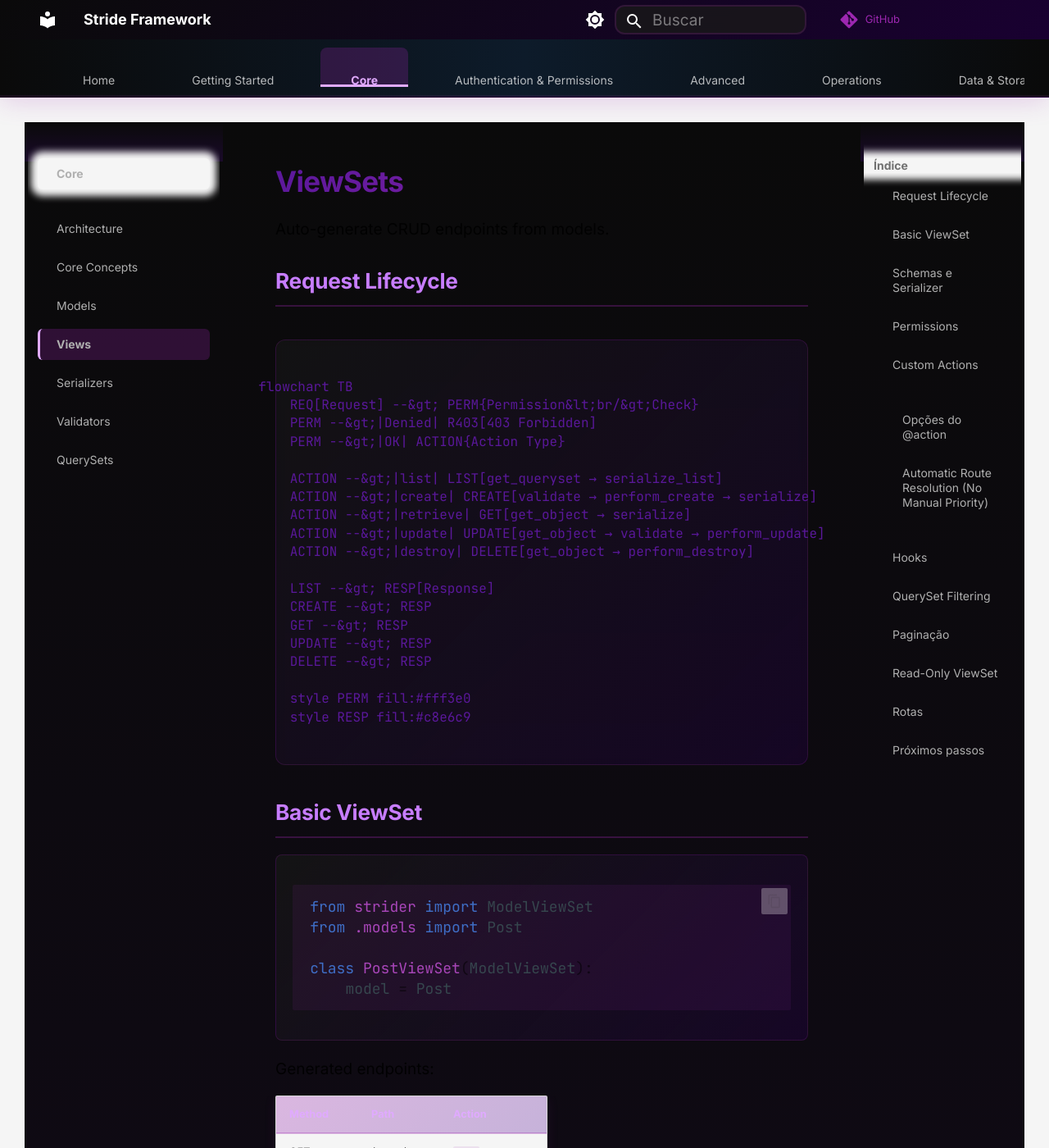
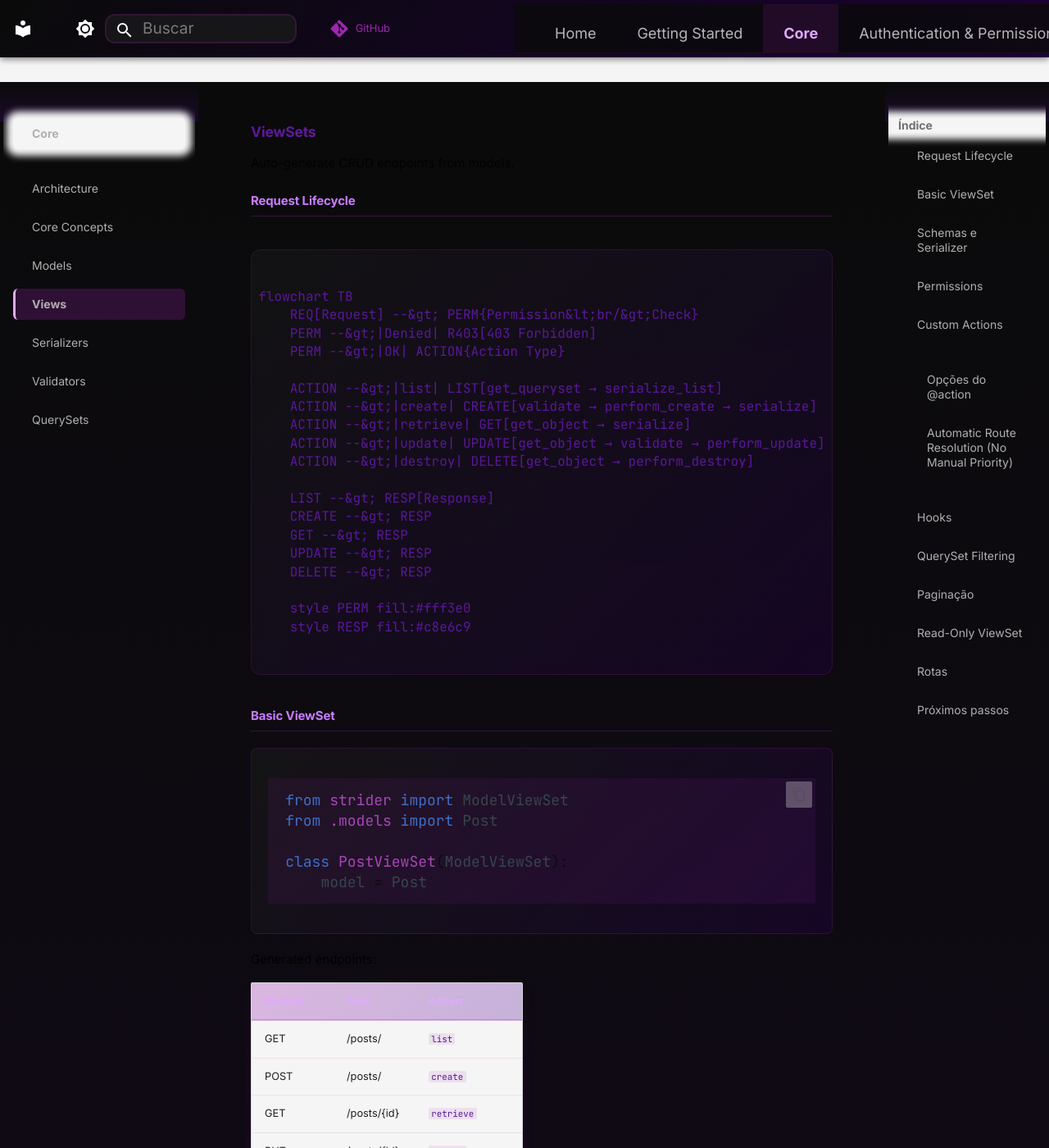
Before and after one commit to SorPuti/core-framework, an MkDocs documentation site: the page built from docs/04-viewsets.md, in a window 1280 px wide and 1400 px high. Shown: the whole window at 82% size. Built offline with MkDocs 1.6.1 and Material for MkDocs 9.7.7, drawn with Linux system fonts in a browser that asks for light colours; comment, search, counter and statistics services are not loaded; some of the changed text lies outside the part shown.

Commit message:
feat: Fix Mermaid interactivity, typography scale, hover states, and layout width

```diff
--- a/overrides/assets/stylesheets/extra.css
+++ b/overrides/assets/stylesheets/extra.css
@@ -25,64 +25,85 @@
 }
 
 /* ============================================================================
-   HEADER E NAVEGAÇÃO
+   HEADER E NAVEGAÇÃO - ESTADOS LIMPOS E PROFISSIONAIS
    ============================================================================ */
 
-/* Header com Gradient */
+/* Header Principal */
 .md-header {
   background: linear-gradient(135deg, #0a0a0a 0%, #1a0033 100%);
   backdrop-filter: blur(10px);
   border-bottom: 1px solid rgba(156, 39, 176, 0.2);
-  box-shadow: 0 4px 30px rgba(156, 39, 176, 0.1);
-  transition: all 0.3s cubic-bezier(0.4, 0, 0.2, 1);
+  box-shadow: 0 2px 8px rgba(0, 0, 0, 0.5);
+  transition: border-color 0.2s ease, box-shadow 0.2s ease;
+  height: 3.5rem;
+  display: flex;
+  align-items: center;
 }
 
-.md-header:hover {
-  border-bottom-color: rgba(156, 39, 176, 0.4);
-  box-shadow: 0 4px 30px rgba(156, 39, 176, 0.2);
-}
-
-/* Navegação em Abas */
+/* Navegação em Abas - Sem Animações Excessivas */
 .md-tabs {
-  background: linear-gradient(90deg, #0a0a0a 0%, #0d1b2a 50%, #0a0a0a 100%);
-  border-bottom: 2px solid rgba(156, 39, 176, 0.15);
-  padding: 0.5rem 0;
-  transition: all 0.3s ease;
+  background: rgba(10, 10, 10, 0.8);
+  border-bottom: 1px solid rgba(156, 39, 176, 0.15);
+  padding: 0;
+  margin: 0;
+  height: 3rem;
+  display: flex;
+  align-items: center;
 }
 
 .md-tabs__list {
   padding: 0 1rem;
+  display: flex;
+  gap: 0;
+  align-items: center;
 }
 
+/* Tab Individual - Estado Normal */
 .md-tabs__item {
-  margin: 0 0.5rem;
-  border-radius: 8px 8px 0 0;
-  transition: all 0.3s cubic-bezier(0.4, 0, 0.2, 1);
+  margin: 0;
+  padding: 0;
+  border-radius: 0;
+  transition: background-color 0.15s ease;
+  border-bottom: 2px solid transparent;
+  height: 100%;
+  display: flex;
+  align-items: center;
+  position: relative;
 }
 
-.md-tabs__item:hover {
-  background: rgba(156, 39, 176, 0.1);
-  transform: translateY(-2px);
+/* Tab Ativo */
+.md-tabs__item--active {
+  background-color: rgba(156, 39, 176, 0.15) !important;
+  border-bottom: 2px solid #e0aaff !important;
 }
 
-.md-tabs__item--active {
-  background: rgba(156, 39, 176, 0.25) !important;
-  border-bottom: 3px solid #e0aaff !important;
+.md-tabs__item--active .md-tabs__link {
   color: #e0aaff !important;
   font-weight: 600;
 }
 
+/* Tab Hover */
+.md-tabs__item:not(.md-tabs__item--active):hover {
+  background-color: rgba(156, 39, 176, 0.08);
+}
+
+/* Link da Tab */
 .md-tabs__link {
-  padding: 0.75rem 1.25rem;
-  border-radius: 8px;
+  padding: 0 1.25rem;
+  height: 100%;
   display: flex;
   align-items: center;
   gap: 0.5rem;
-  transition: all 0.2s ease;
+  transition: color 0.15s ease;
+  color: #a0a0a0;
+  white-space: nowrap;
+  font-size: 0.9rem;
+  font-weight: 500;
+  text-decoration: none;
 }
 
-.md-tabs__link:hover {
-  color: #e0aaff;
+.md-tabs__item:hover .md-tabs__link {
+  color: #c77dff;
 }
 
 /* ============================================================================
@@ -154,83 +175,93 @@
   background: linear-gradient(180deg, #0a0a0a 0%, #1a0a2a 50%, #0a0a0a 100%);
 }
 
-/* Container Principal - 100% Width */
+/* Container Principal - 100% Width SEM LIMITAÇÕES */
 .md-content {
   padding: 1.5rem 2rem;
-  max-width: 100%;
-  width: 100%;
+  max-width: none !important;
+  width: 100% !important;
+  margin: 0 !important;
 }
 
 .md-main {
-  width: 100%;
+  width: 100% !important;
+  max-width: none !important;
 }
 
-/* Expandir layout */
+.md-main__inner {
+  background: linear-gradient(180deg, #0a0a0a 0%, #1a0a2a 50%, #0a0a0a 100%);
+  width: 100%;
+  max-width: none;
+}
+
 .md-grid {
-  grid-template-columns: auto 1fr; /* Manter sidebar mas dar mais espaço ao conteúdo */
-  gap: 0;
+  grid-template-columns: auto 1fr !important;
+  gap: 0 !important;
 }
 
 @media (min-width: 1216px) {
   .md-sidebar--secondary {
-    width: 200px; /* Reduzir sidebar secundária */
+    width: 200px;
   }
 }
 
-/* Títulos com Gradient */
-/* Tipografia Semântica com Redução de 45% */
+/* Tipografia Semântica - REDUZIDA 50% MAIS (Total 90% abaixo do original) */
 .md-content h1 {
   background: linear-gradient(135deg, #e0aaff 0%, #9c27b0 100%);
   -webkit-background-clip: text;
   -webkit-text-fill-color: transparent;
   background-clip: text;
   font-weight: 800;
-  font-size: 1.75rem; /* Reduzido de 2.5rem */
-  margin-bottom: 1rem;
+  font-size: 0.875rem;
+  margin-bottom: 0.75rem;
   margin-top: 0;
-  letter-spacing: -0.02em;
+  letter-spacing: -0.01em;
   line-height: 1.3;
 }
 
 .md-content h2 {
   color: #c77dff;
-  border-bottom: 2px solid rgba(156, 39, 176, 0.3);
-  padding-bottom: 0.5rem;
-  margin-top: 1.5rem;
-  margin-bottom: 0.75rem;
-  font-size: 1.31rem; /* Reduzido de ~1.8rem */
+  border-bottom: 1px solid rgba(156, 39, 176, 0.3);
+  padding-bottom: 0.4rem;
+  margin-top: 1.25rem;
+  margin-bottom: 0.5rem;
+  font-size: 0.75rem;
   font-weight: 700;
-  line-height: 1.4;
-  transition: all 0.2s ease;
-}
-
-.md-content h2:hover {
-  border-bottom-color: #9c27b0;
-  color: #e0aaff;
+  line-height: 1.3;
 }
 
 .md-content h3 {
   color: #c77dff;
-  font-size: 1.125rem; /* Reduzido de ~1.5rem */
+  font-size: 0.7rem;
   font-weight: 700;
-  margin-top: 1.25rem;
-  margin-bottom: 0.5rem;
-  line-height: 1.4;
+  margin-top: 1rem;
+  margin-bottom: 0.4rem;
+  line-height: 1.3;
 }
 
 .md-content h4 {
   color: #c77dff;
-  font-size: 1rem; /* Reduzido de ~1.2rem */
+  font-size: 0.65rem;
   font-weight: 700;
-  margin-top: 1rem;
-  margin-bottom: 0.5rem;
-  line-height: 1.4;
+  margin-top: 0.75rem;
+  margin-bottom: 0.3rem;
+  line-height: 1.3;
 }
 
 .md-content p {
-  font-size: 0.95rem;
-  line-height: 1.6;
+  font-size: 0.75rem;
+  line-height: 1.5;
+  margin-bottom: 0.5rem;
+}
+
+.md-content ul,
+.md-content ol {
+  font-size: 0.75rem;
   margin-bottom: 0.75rem;
+}
+
+.md-content li {
+  margin-bottom: 0.3rem;
 }
 
 /* ============================================================================
@@ -567,8 +598,8 @@
 /* Estilos para elementos Mermaid */
 .mermaid svg {
   display: flex;
-  justify-content: center;
-  margin: 0 auto;
+  justify-content: flex-start;
+  margin: 0;
   max-width: 100%;
   height: auto;
 }
```
